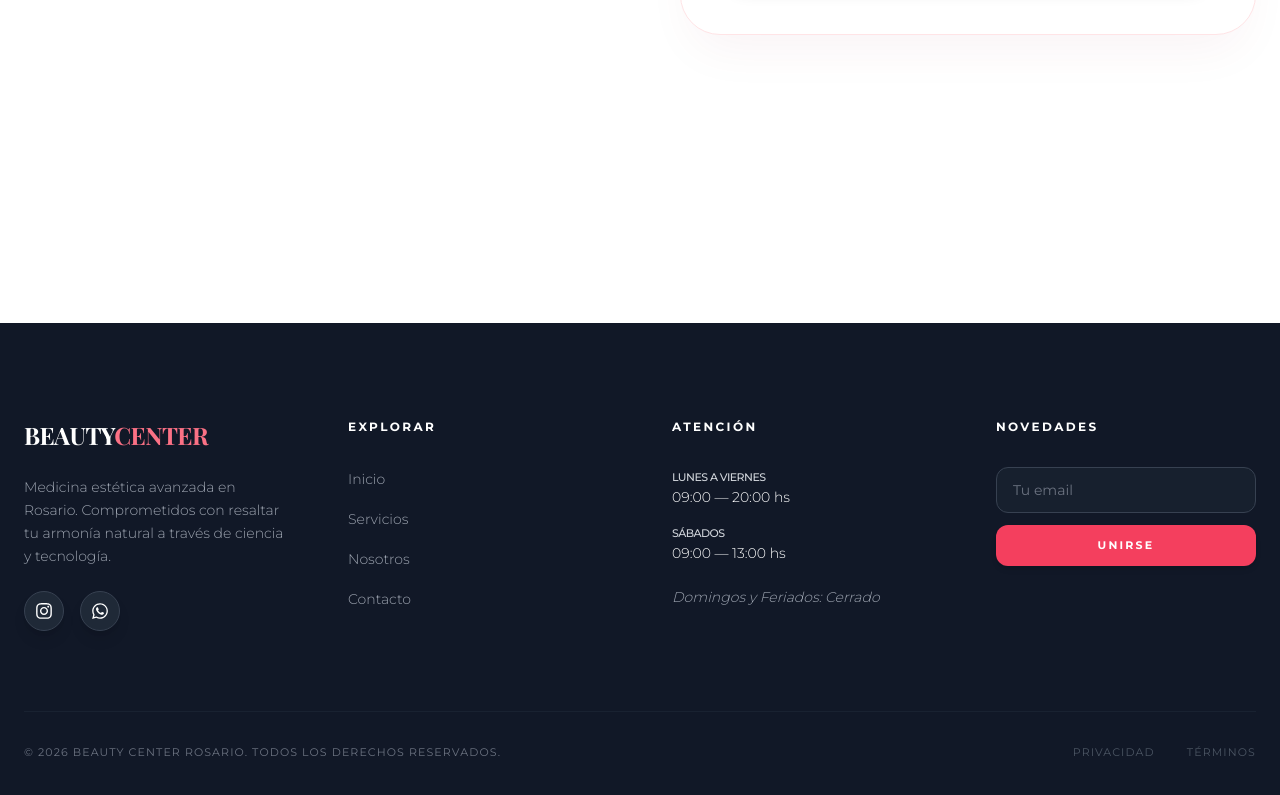
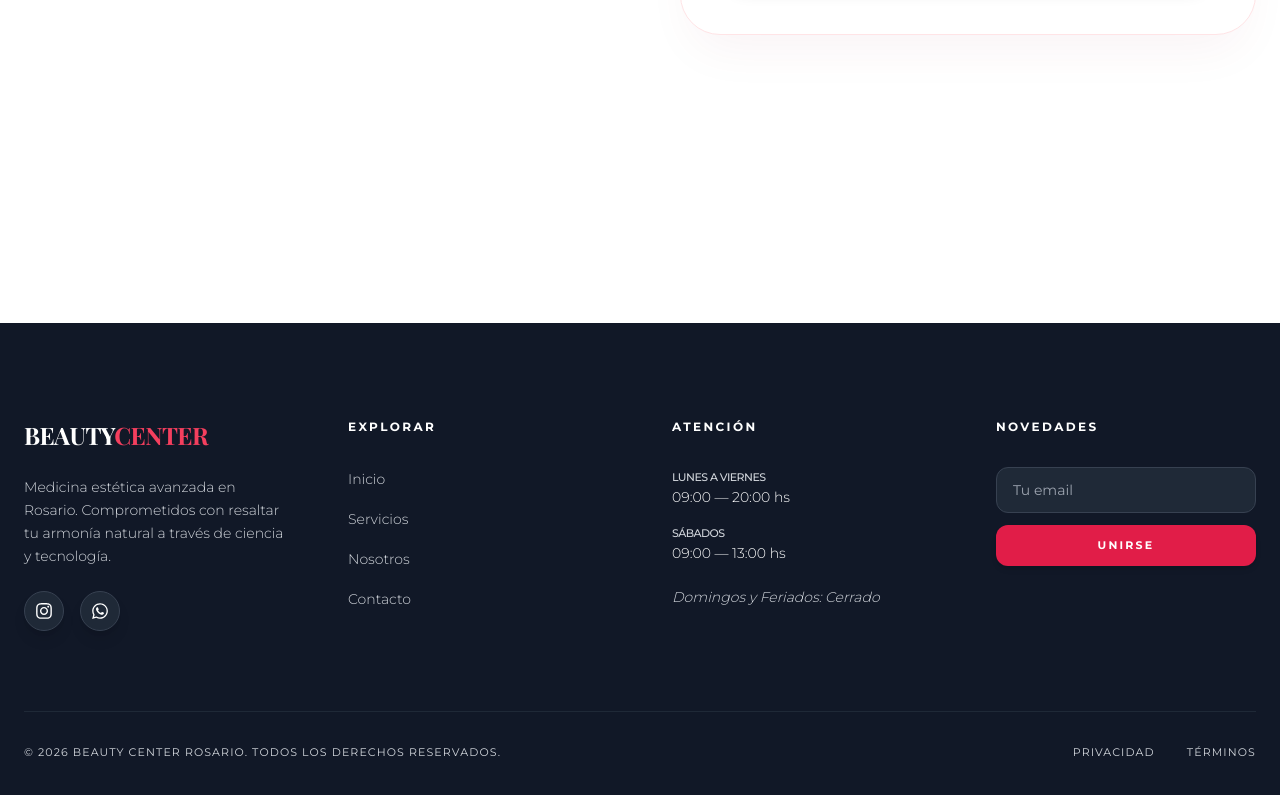
Before and after one commit to m4lcom/aesthetic-center-front, a Next.js app: page / in a window 1280 px wide. Shown: the part 3695-4490 px from the top of the page. Built offline with nearby package versions, Linux system fonts and the light colour scheme; no server answers.

Commit message:
refacrtor: footer for accessibility

```diff
--- a/src/components/Footer.tsx
+++ b/src/components/Footer.tsx
@@ -1,12 +1,10 @@
 "use client";
-import Link from "next/image"; // Nota: Asegúrate que sea Link de next/link
 import LinkNext from "next/link";
 import { FaInstagram, FaWhatsapp } from "react-icons/fa";
 import { Playfair_Display } from "next/font/google";
 
 const playfair = Playfair_Display({ subsets: ["latin"], weight: "700" });
 
-// Definimos la navegación de forma explícita para evitar errores de ruta
 const navigation = [
   { name: "Inicio", href: "/" },
   { name: "Servicios", href: "/services" },
@@ -18,7 +16,7 @@ export default function Footer() {
   const currentYear = new Date().getFullYear();
 
   return (
-    <footer className="bg-neutral-900 text-neutral-400 pt-24 pb-12">
+    <footer className="bg-neutral-900 text-neutral-200 pt-24 pb-12">
       <div className="mx-auto max-w-7xl px-6">
         {/* Grilla Principal */}
         <div className="grid grid-cols-1 md:grid-cols-2 lg:grid-cols-4 gap-16 mb-20">
@@ -28,35 +26,38 @@ export default function Footer() {
               href="/"
               className={`${playfair.className} text-2xl tracking-tight text-white uppercase`}
             >
-              BEAUTY<span className="text-rose-400">CENTER</span>
+              BEAUTY<span className="text-rose-500">CENTER</span>{" "}
+              {/* Subido a rose-500 */}
             </LinkNext>
-            <p className="text-neutral-400 text-sm leading-relaxed font-light">
+            <p className="text-neutral-300 text-sm leading-relaxed font-light">
+              {" "}
+              {/* neutral-400 -> 300 */}
               Medicina estética avanzada en Rosario. Comprometidos con resaltar
               tu armonía natural a través de ciencia y tecnología.
             </p>
             <div className="flex gap-4">
               <a
-                href="https://instagram.com" // Cambia por tu link real
+                href="https://instagram.com"
                 target="_blank"
                 rel="noopener noreferrer"
                 aria-label="Instagram"
-                className="w-10 h-10 rounded-full bg-neutral-800 border border-neutral-700 flex items-center justify-center text-white hover:text-rose-400 hover:border-rose-400 transition-all shadow-lg"
+                className="w-10 h-10 rounded-full bg-neutral-800 border border-neutral-700 flex items-center justify-center text-white hover:text-rose-500 hover:border-rose-500 transition-all shadow-lg"
               >
                 <FaInstagram size={18} />
               </a>
               <a
-                href="https://wa.me/549341000000" // Cambia por tu número real
+                href="https://wa.me/5493412524242"
                 target="_blank"
                 rel="noopener noreferrer"
                 aria-label="WhatsApp"
-                className="w-10 h-10 rounded-full bg-neutral-800 border border-neutral-700 flex items-center justify-center text-white hover:text-rose-400 hover:border-rose-400 transition-all shadow-lg"
+                className="w-10 h-10 rounded-full bg-neutral-800 border border-neutral-700 flex items-center justify-center text-white hover:text-rose-500 hover:border-rose-500 transition-all shadow-lg"
               >
                 <FaWhatsapp size={18} />
               </a>
             </div>
           </div>
 
-          {/* 2. Navegación CORREGIDA */}
+          {/* 2. Navegación */}
           <div>
             <h2 className="font-bold text-white uppercase text-xs tracking-[0.2em] mb-8">
               Explorar
@@ -66,7 +67,7 @@ export default function Footer() {
                 <li key={item.name}>
                   <LinkNext
                     href={item.href}
-                    className="hover:text-rose-400 text-sm transition-colors font-light"
+                    className="text-neutral-300 hover:text-rose-500 text-sm transition-colors font-light"
                   >
                     {item.name}
                   </LinkNext>
@@ -75,28 +76,27 @@ export default function Footer() {
             </ul>
           </div>
 
-          {/* 3. Horarios */}
+          {/* 3. Horarios - Ajustados para Contraste 100/100 */}
           <div>
             <h2 className="font-bold text-white uppercase text-xs tracking-[0.2em] mb-8">
               Atención
             </h2>
             <ul className="space-y-4 text-sm font-light">
               <li className="flex flex-col">
-                {/* Subimos de neutral-500 a neutral-300 para contraste sobre fondo oscuro */}
                 <span className="text-neutral-300 text-[11px] uppercase tracking-tighter font-medium">
                   Lunes a Viernes
                 </span>
                 <span className="text-white">09:00 — 20:00 hs</span>
               </li>
               <li className="flex flex-col">
-                {/* Subimos de neutral-500 a neutral-300 */}
                 <span className="text-neutral-300 text-[11px] uppercase tracking-tighter font-medium">
                   Sábados
                 </span>
                 <span className="text-white">09:00 — 13:00 hs</span>
               </li>
-              {/* Subimos de neutral-600 a neutral-400 para que sea legible */}
-              <li className="text-neutral-400 italic pt-2">
+              <li className="text-neutral-300 italic pt-2">
+                {" "}
+                {/* Subido a neutral-300 */}
                 Domingos y Feriados: Cerrado
               </li>
             </ul>
@@ -113,10 +113,11 @@ export default function Footer() {
             >
               <input
                 type="email"
+                aria-label="Tu email para novedades"
                 placeholder="Tu email"
-                className="bg-neutral-800/50 border border-neutral-700 rounded-xl px-4 py-3 text-sm text-white focus:outline-none focus:border-rose-400 transition-colors placeholder:text-neutral-500 outline-none"
+                className="bg-neutral-800 border border-neutral-700 rounded-xl px-4 py-3 text-sm text-white focus:outline-none focus:border-rose-500 transition-colors placeholder:text-neutral-400 outline-none"
               />
-              <button className="bg-rose-500 text-white rounded-xl py-3 text-[11px] font-bold uppercase tracking-[0.2em] hover:bg-rose-600 active:scale-95 transition-all shadow-md">
+              <button className="bg-rose-600 text-white rounded-xl py-3 text-[11px] font-bold uppercase tracking-[0.2em] hover:bg-rose-700 active:scale-95 transition-all shadow-md">
                 Unirse
               </button>
             </form>
@@ -124,21 +125,24 @@ export default function Footer() {
         </div>
 
         {/* Barra inferior */}
-        <div className="border-t border-neutral-800/60 pt-8 flex flex-col md:flex-row justify-between items-center gap-6">
-          <p className="text-[11px] text-neutral-500 uppercase tracking-widest">
-            © {currentYear} Beauty Center Rosario. Todos los derechos
-            reservados.
+        <div className="border-t border-neutral-800 pt-8 flex flex-col md:flex-row justify-between items-center gap-6">
+          <p className="text-[11px] text-neutral-300 uppercase tracking-widest">
+            {" "}
+            {/* neutral-500 -> 300 */}© {currentYear} Beauty Center Rosario.
+            Todos los derechos reservados.
           </p>
-          <div className="flex gap-8 text-[11px] text-neutral-600 uppercase tracking-widest">
+          <div className="flex gap-8 text-[11px] text-neutral-300 uppercase tracking-widest">
+            {" "}
+            {/* neutral-600 -> 300 */}
             <LinkNext
               href="/privacy"
-              className="hover:text-neutral-400 transition-colors"
+              className="hover:text-rose-500 transition-colors"
             >
               Privacidad
             </LinkNext>
             <LinkNext
               href="/terms"
-              className="hover:text-neutral-400 transition-colors"
+              className="hover:text-rose-500 transition-colors"
             >
               Términos
             </LinkNext>
```
